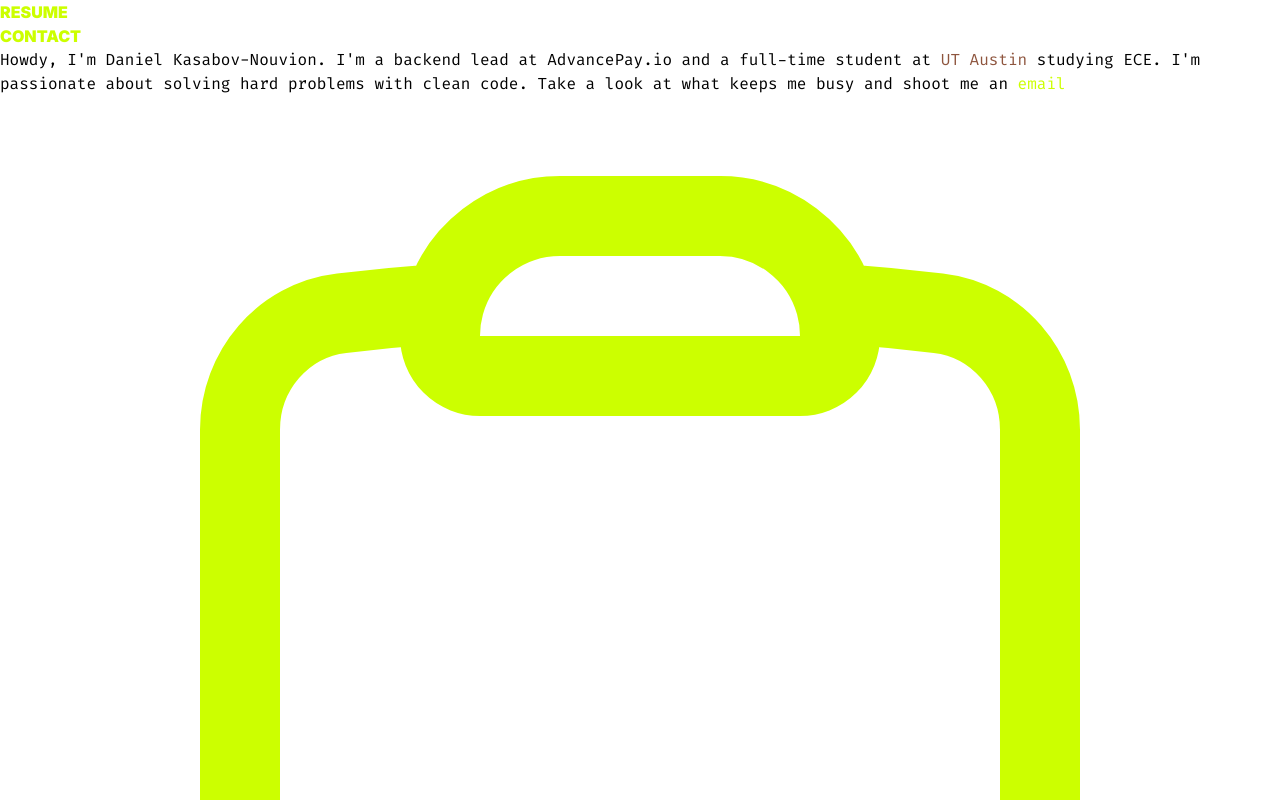
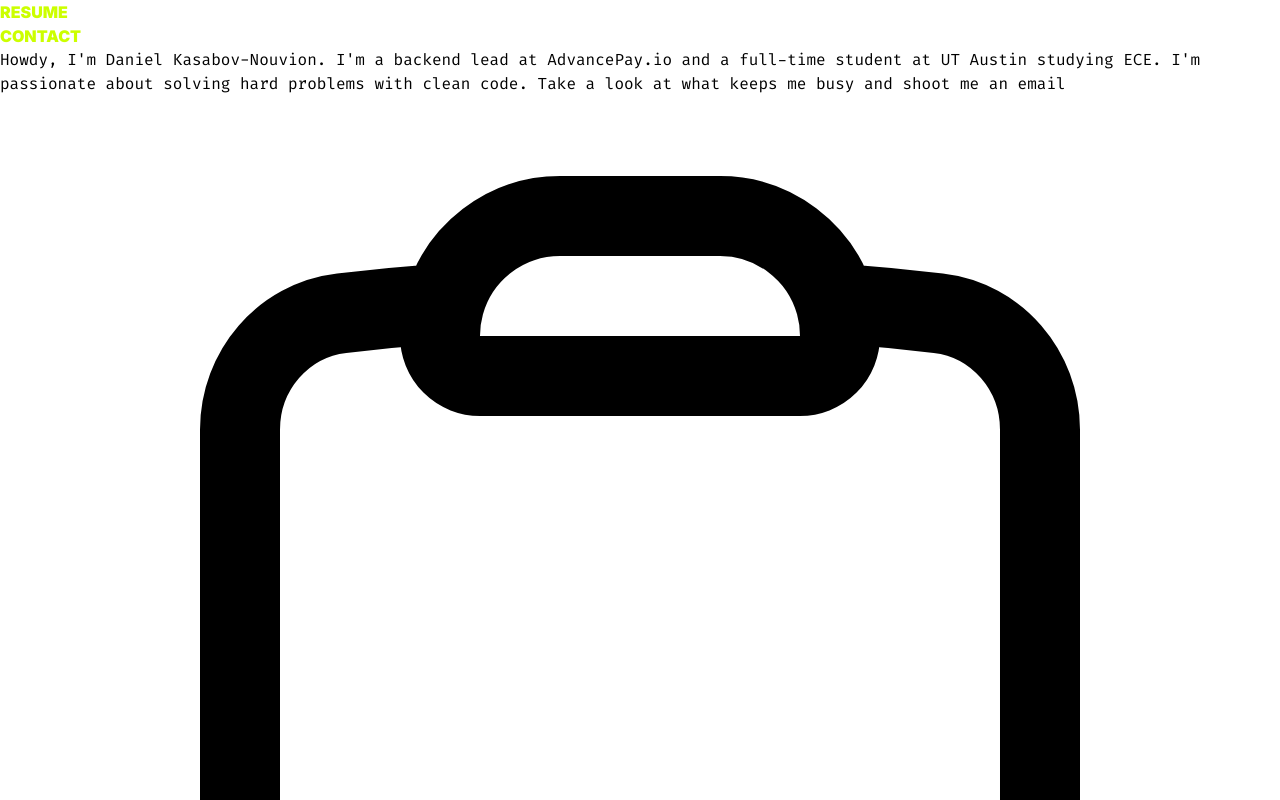
Before and after one commit to dkasabovn/portfolio, a SvelteKit app: page / in a window 1280 px wide. Shown: the top 800 px of the page. Built offline with nearby package versions, Linux system fonts and the light colour scheme; no server answers; a web font is replaced by a local one.

Commit message:
remove extraneous colors

```diff
--- a/src/routes/+page.svelte
+++ b/src/routes/+page.svelte
@@ -83,12 +83,10 @@
 <div class="flex-1 w-full">
 	<div class="flex flex-col justify-center pt-10 w-full">
 		<p class="text-justify text-white f-code">
-			Howdy, I'm Daniel Kasabov-Nouvion. I'm a backend lead at AdvancePay.io and a full-time student at <span
-				class="sun-orange">UT Austin</span
-			>
-			studying ECE. I'm passionate about solving hard problems with clean code. Take a look at what keeps
-			me busy and shoot me an
-			<span on:click={copyEmailToClipboard} class="cursor-pointer yellow-green hover:border-b-2"
+			Howdy, I'm Daniel Kasabov-Nouvion. I'm a backend lead at AdvancePay.io and a full-time student
+			at UT Austin studying ECE. I'm passionate about solving hard problems with clean code. Take a
+			look at what keeps me busy and shoot me an
+			<span on:click={copyEmailToClipboard} class="cursor-pointer hover:border-b-2"
 				>email <svg
 					xmlns="http://www.w3.org/2000/svg"
 					fill="none"
```
